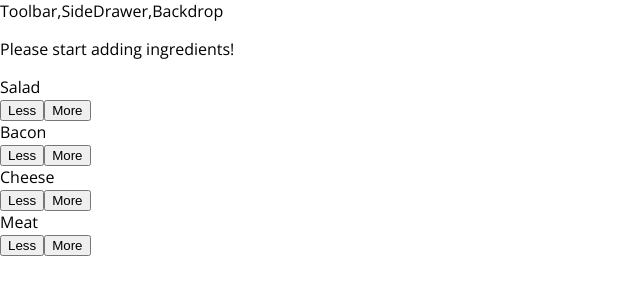
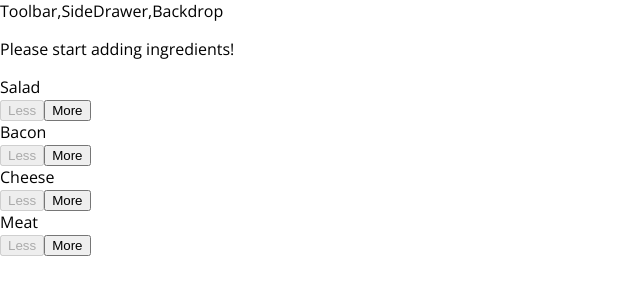
Before and after one commit to canela7/BurgerApp, a React app: page / in a window 1280 px wide. Shown: the top 300 px of the page, without its empty margins (0-640 px from the left). Built offline with nearby package versions, Linux system fonts and the light colour scheme.

Commit message:
displaying and updating the burger price

```diff
--- a/src/components/Burger/BuildControls/BuildControl/BuildControl.js
+++ b/src/components/Burger/BuildControls/BuildControl/BuildControl.js
@@ -5,8 +5,12 @@
 const buildControl = (props) => (
   <div className={classes.BuildControl}>
     <div className={classes.Label}>{props.label}</div>
-    <button className={classes.Less}>Less</button>
-    <button className={classes.More} onClick={props.added}>More</button>
+    <button
+      className={classes.Less}
+      onClick={props.removed} disabled={props.disabled}>Less</button>
+    <button
+      className={classes.More}
+      onClick={props.added}>More</button>
   </div>
 
 );
--- a/src/components/Burger/BuildControls/BuildControls.js
+++ b/src/components/Burger/BuildControls/BuildControls.js
@@ -18,7 +18,9 @@
       <BuildControl
           key={ctrl.label}
           label={ctrl.label}
-          added={() => props.ingredientsAdded(ctrl.type)} />
+          added={() => props.ingredientAdded(ctrl.type)}
+          removed={() => props.ingredientRemoved(ctrl.type)}
+          disabled={props.disabled[ctrl.type]}/>
     ))}
   </div>
 
--- a/src/containers/BurgerBuilder/BurgerBuilder.js
+++ b/src/containers/BurgerBuilder/BurgerBuilder.js
@@ -45,20 +45,42 @@
   }
 
   removeIngredientHandler = (type) => {
+    const oldCount = this.state.ingredients[type];
+    if (oldCount <= 0) {
+      return;
+    }
 
+    const updatedCount = oldCount - 1;
+    const updateIngredidents = {
+      ...this.state.ingredients
+    };
 
-
+    updateIngredidents[type] = updatedCount;
+    const priceDeduction = INGREDIENT_PRICES[type];
+    const oldPrice = this.state.totalPrice;
+    const newPrice = oldPrice + priceDeduction;
+    this.setState({totalPrice: newPrice, ingredients: updateIngredidents})
   }
 
 
   render(){
+    const disabledInfo = {
+      ...this.state.ingredients
+    };
+
+    for (let key in disabledInfo){
+      disabledInfo[key] = disabledInfo[key] <= 0
+    }
+
     return(
       <Aux>
 
           <Burger ingredients={this.state.ingredients} />
 
           <BuildControls
-            ingredientsAdded={this.addIngredientHandler}/>
+            ingredientAdded={this.addIngredientHandler}
+            ingredientRemoved={this.removeIngredientHandler}
+            disabled={disabledInfo}/>
 
       </Aux>
     );
```
